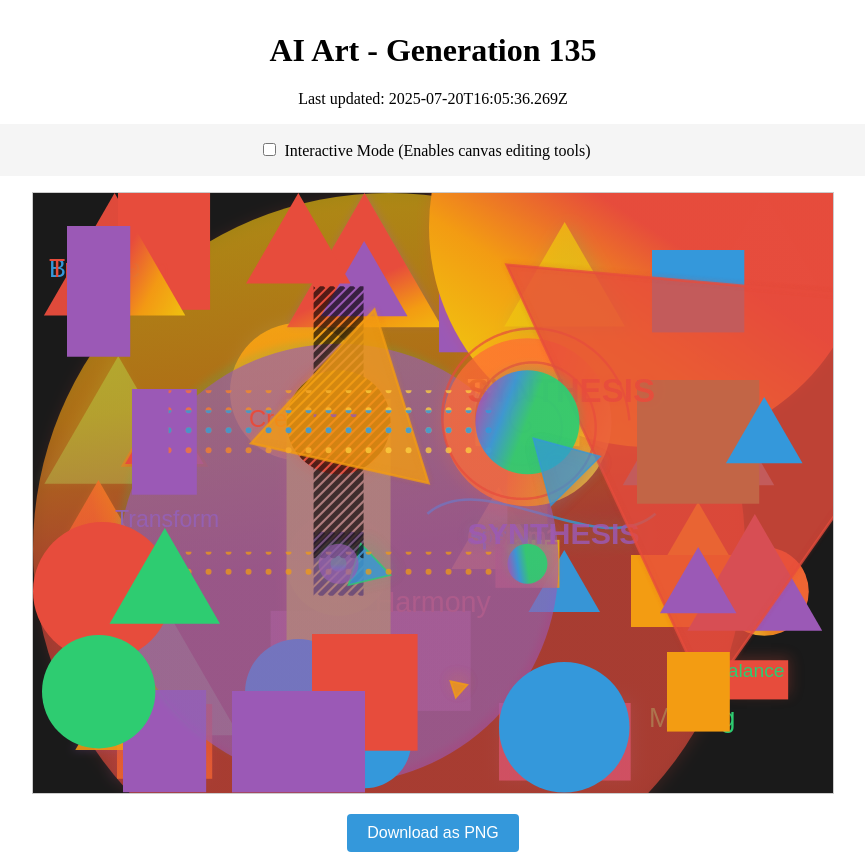
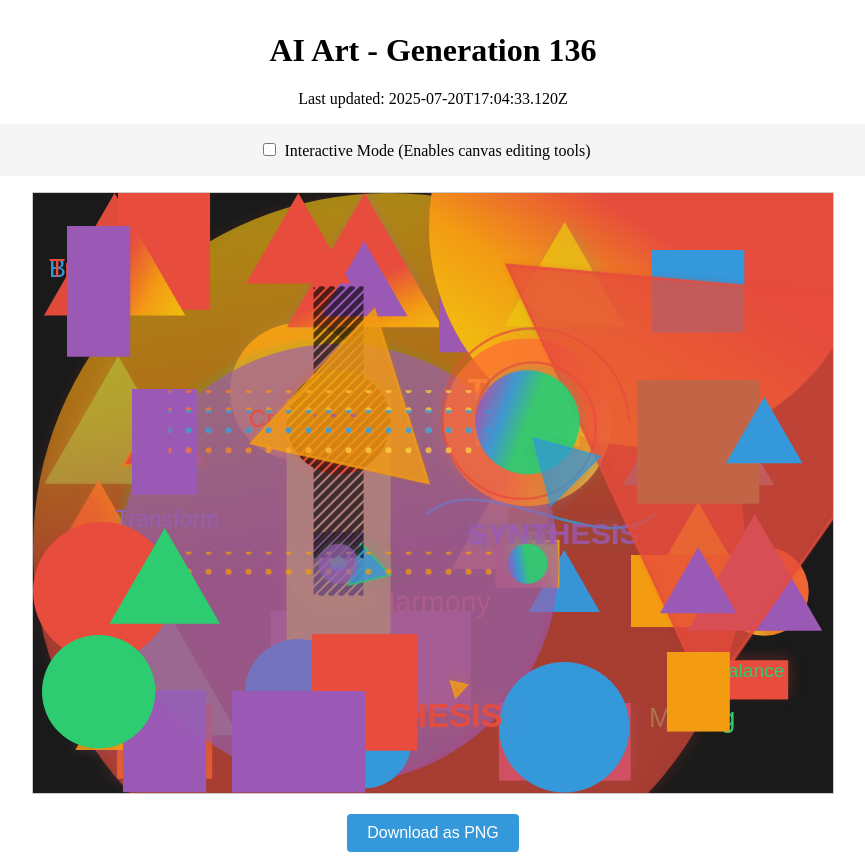
Before and after one commit to mcclowes/ai-art, a React (Vite) app: page / in a window 1280 px wide. Shown: the whole page, without its empty margins (207-1072 px from the left). Built offline with nearby package versions, Linux system fonts and the light colour scheme.

Commit message:
Improve artwork - Generation 136

```diff
--- a/src/artwork-state.ts
+++ b/src/artwork-state.ts
@@ -1454,8 +1454,8 @@ export const artworkState: ArtworkState = {
     },
     {
       "type": "text",
-      "x": 434.4375772558714,
-      "y": 209.17181705809645,
+      "x": 282,
+      "y": 534,
       "text": "SYNTHESIS",
       "font": "bold 33.109893342913836px Arial",
       "fillStyle": "#e74c3c",
@@ -1569,7 +1569,7 @@ export const artworkState: ArtworkState = {
       "id": "element_1753027536269"
     }
   ],
-  "generation": 135,
-  "lastUpdated": "2025-07-20T16:05:36.269Z",
+  "generation": 136,
+  "lastUpdated": "2025-07-20T17:04:33.120Z",
   "cycleStarted": "2025-07-16T19:12:58.892Z"
 };
```
